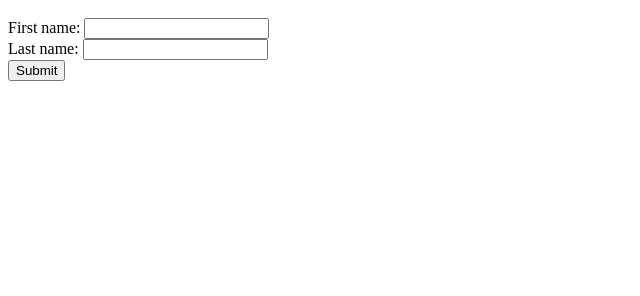
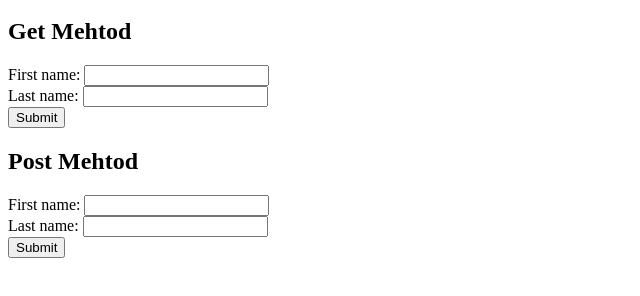
Before and after one commit to JenniferOji/Server, a website: page index.html in a window 1280 px wide. Shown: the part 48-344 px from the top of the page, without its empty margins (0-640 px from the left). Drawn offline with Linux system fonts and the light colour scheme.

Commit message:
Lab 5 exercise 5

```diff
--- a/index.html
+++ b/index.html
@@ -3,7 +3,17 @@
     <h1>Hello World</h1>
 
     <!-- creating a form -->
+    <h2>Get Mehtod</h2>
     <form action="/name" method="GET">
+        First name: <input type="text" name="firstname"><br>
+        Last name: <input type="text" name="lastname"><br>
+        <input type="submit" value="Submit">
+    </form>
+
+    <!-- post method -->
+    <!-- much more secure method -->
+    <h2>Post Mehtod</h2>
+    <form action="/name" method="POST">
         First name: <input type="text" name="firstname"><br>
         Last name: <input type="text" name="lastname"><br>
         <input type="submit" value="Submit">
```
Also changed, not shown: server.js (+14 -0 lines).
